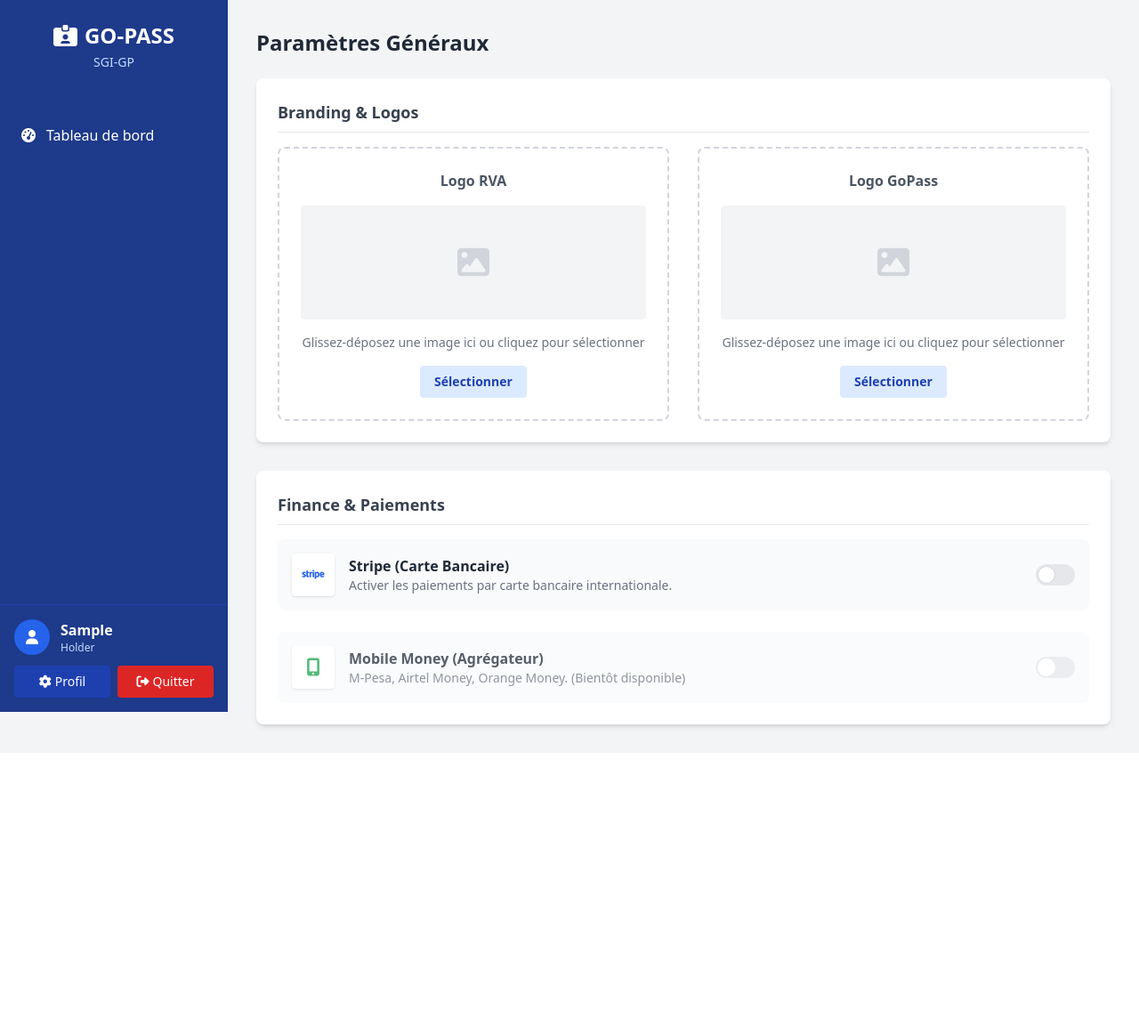
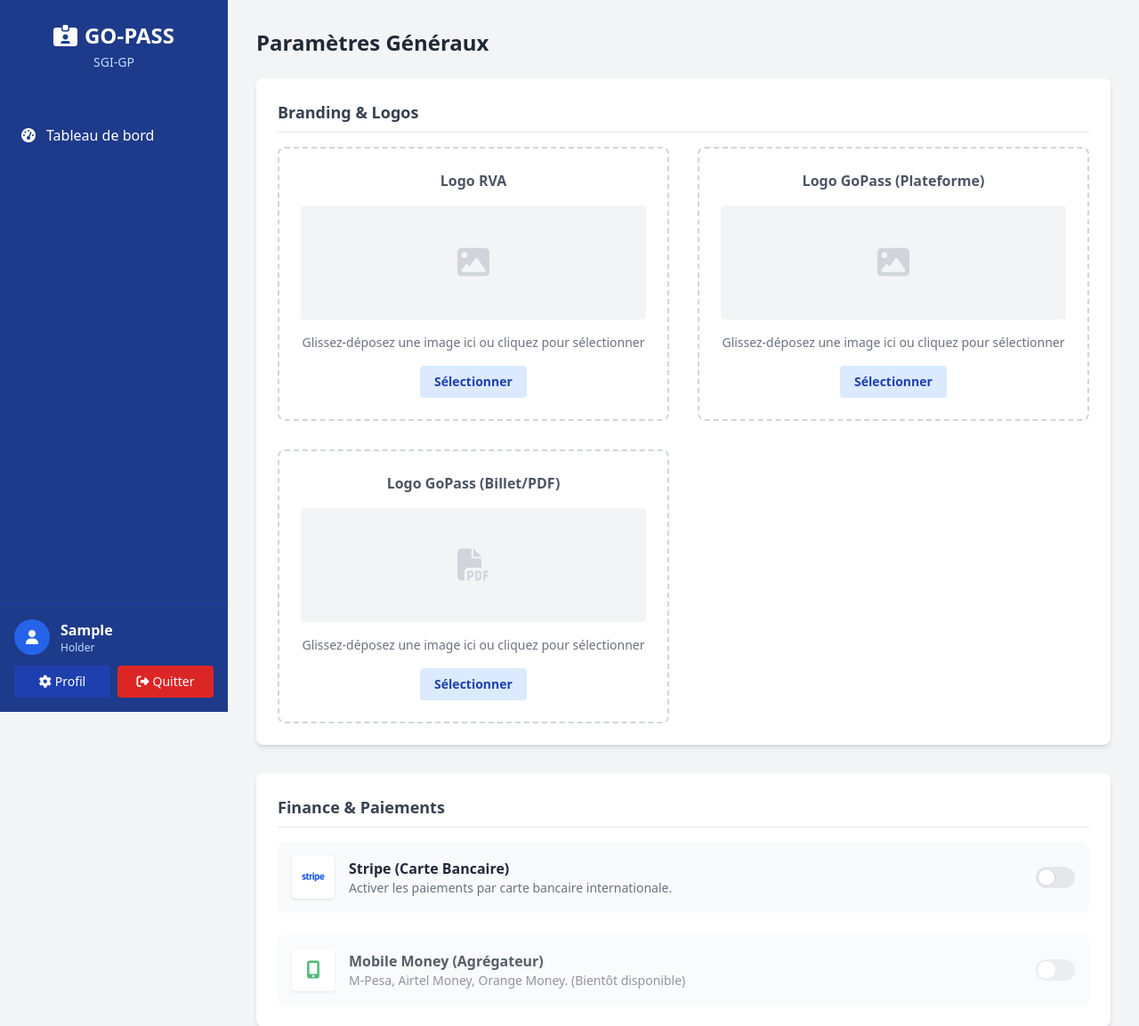
Before and after one commit to moa-digitalagency/GoPass_SGI, a Flask app: template templates/settings/general.html in a window 1280 px wide. Shown: the top 1153 px of the page at 89% size. Before the commit the page ends 823 px from the top, so only its background shows below. Run offline with Flask 3, Linux system fonts and the light colour scheme; the template is opened without the code that fills it, so the values that code supplies are empty; the visitor is signed in with stand-in values (Sample User, id 1); some libraries are stand-ins or nearby versions.

Commit message:
Implement dynamic branding and Stripe payment integration
Co-authored-by: moa-digitalagency <93324793+moa-digitalagency@users.noreply.github.com>

```diff
--- a/init_db.py
+++ b/init_db.py
@@ -259,7 +259,8 @@ def init_database():
         print("Checking app config...")
         configs = [
             {"key": "logo_rva_url", "value": "/static/images/default_rva.png", "description": "URL of the RVA logo"},
-            {"key": "logo_gopass_url", "value": "/static/images/default_gopass.png", "description": "URL of the GoPass logo"},
+            {"key": "logo_gopass_url", "value": "/static/images/default_gopass.png", "description": "URL of the GoPass logo (Platform)"},
+            {"key": "logo_gopass_ticket_url", "value": "/static/images/default_gopass.png", "description": "URL of the GoPass logo (Ticket/PDF)"},
             {"key": "site_name", "value": "SGI-GP RDC", "description": "Name of the application"},
             {"key": "idef_price_int", "value": "50", "description": "International IDEF Price"}
         ]
--- a/routes/api.py
+++ b/routes/api.py
@@ -216,6 +216,7 @@ def public_settings():
     # fetch logos
     rva = AppConfig.query.get('logo_rva_url')
     gopass = AppConfig.query.get('logo_gopass_url')
+    gopass_ticket = AppConfig.query.get('logo_gopass_ticket_url')
 
     # fetch stripe status
     stripe_gw = PaymentGateway.query.filter_by(provider='STRIPE').first()
@@ -224,6 +225,7 @@ def public_settings():
     return jsonify({
         'rva_logo': rva.value if rva else None,
         'gopass_logo': gopass.value if gopass else None,
+        'gopass_ticket_logo': gopass_ticket.value if gopass_ticket else None,
         'stripe_enabled': stripe_enabled
     })
 
--- a/services/gopass_service.py
+++ b/services/gopass_service.py
@@ -330,7 +330,11 @@ class GoPassService:
             if not logo_rva or not os.path.exists(logo_rva):
                 logo_rva = os.path.join(current_app.static_folder, 'img/logo_rva.png')
 
-            gopass_conf = AppConfig.query.get('logo_gopass_url')
+            gopass_conf = AppConfig.query.get('logo_gopass_ticket_url')
+            if not gopass_conf or not gopass_conf.value:
+                # Fallback to general platform logo if ticket specific one is not set
+                gopass_conf = AppConfig.query.get('logo_gopass_url')
+
             logo_gopass = None
             if gopass_conf and gopass_conf.value and gopass_conf.value.startswith('/static/'):
                  logo_gopass = os.path.join(current_app.static_folder, gopass_conf.value.replace('/static/', '', 1))
--- a/templates/settings/general.html
+++ b/templates/settings/general.html
@@ -28,7 +28,7 @@
 
         <!-- GoPass Logo -->
         <div class="border-2 border-dashed border-gray-300 rounded-lg p-6 text-center hover:bg-gray-50 transition" id="drop-zone-gopass">
-            <h4 class="font-bold text-gray-600 mb-4">Logo GoPass</h4>
+            <h4 class="font-bold text-gray-600 mb-4">Logo GoPass (Plateforme)</h4>
             <div class="mb-4 flex justify-center h-32 items-center bg-gray-100 rounded">
                 <img id="preview-gopass" src="" alt="GoPass Logo" class="max-h-full max-w-full object-contain hidden">
                 <i id="icon-gopass" class="fas fa-image text-4xl text-gray-300"></i>
@@ -36,6 +36,20 @@
             <p class="text-sm text-gray-500 mb-4">Glissez-déposez une image ici ou cliquez pour sélectionner</p>
             <input type="file" id="file-gopass" class="hidden" accept="image/*">
             <button class="bg-blue-100 text-blue-800 px-4 py-2 rounded text-sm font-semibold hover:bg-blue-200" onclick="document.getElementById('file-gopass').click()">
+                Sélectionner
+            </button>
+        </div>
+
+        <!-- GoPass Ticket Logo -->
+        <div class="border-2 border-dashed border-gray-300 rounded-lg p-6 text-center hover:bg-gray-50 transition" id="drop-zone-gopass-ticket">
+            <h4 class="font-bold text-gray-600 mb-4">Logo GoPass (Billet/PDF)</h4>
+            <div class="mb-4 flex justify-center h-32 items-center bg-gray-100 rounded">
+                <img id="preview-gopass-ticket" src="" alt="GoPass Ticket Logo" class="max-h-full max-w-full object-contain hidden">
+                <i id="icon-gopass-ticket" class="fas fa-file-pdf text-4xl text-gray-300"></i>
+            </div>
+            <p class="text-sm text-gray-500 mb-4">Glissez-déposez une image ici ou cliquez pour sélectionner</p>
+            <input type="file" id="file-gopass-ticket" class="hidden" accept="image/*">
+            <button class="bg-blue-100 text-blue-800 px-4 py-2 rounded text-sm font-semibold hover:bg-blue-200" onclick="document.getElementById('file-gopass-ticket').click()">
                 Sélectionner
             </button>
         </div>
@@ -96,6 +110,7 @@
             // Branding Init
             if (data.rva_logo) updatePreview('rva', data.rva_logo);
             if (data.gopass_logo) updatePreview('gopass', data.gopass_logo);
+            if (data.gopass_ticket_logo) updatePreview('gopass-ticket', data.gopass_ticket_logo);
 
             // Finance Init
             document.getElementById('toggle-stripe').checked = data.stripe_enabled;
@@ -106,6 +121,7 @@
         // --- Drag & Drop Logic ---
         setupDropZone('rva', 'logo_rva_url');
         setupDropZone('gopass', 'logo_gopass_url');
+        setupDropZone('gopass-ticket', 'logo_gopass_ticket_url');
 
         // --- Toggle Logic ---
         document.getElementById('toggle-stripe').addEventListener('change', async (e) => {
```
